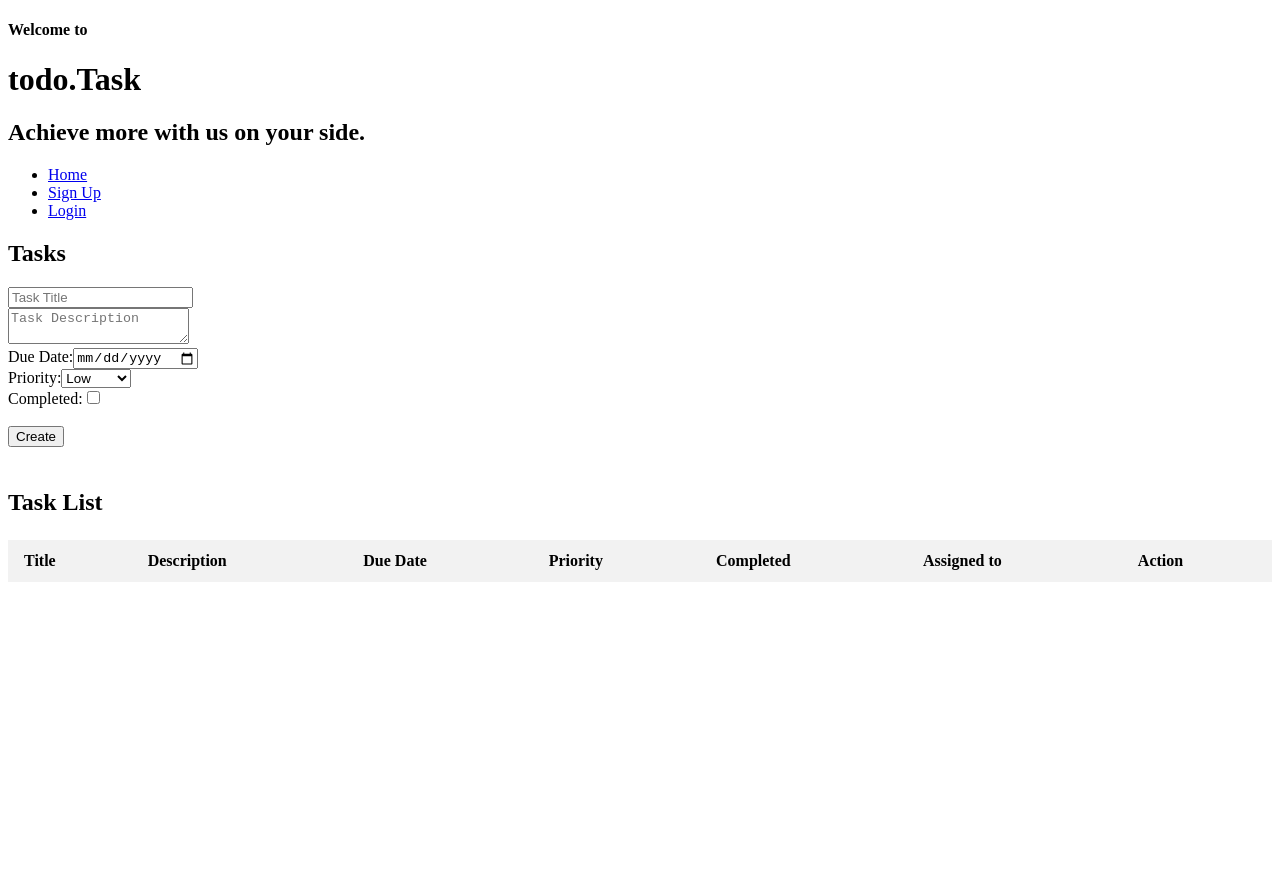
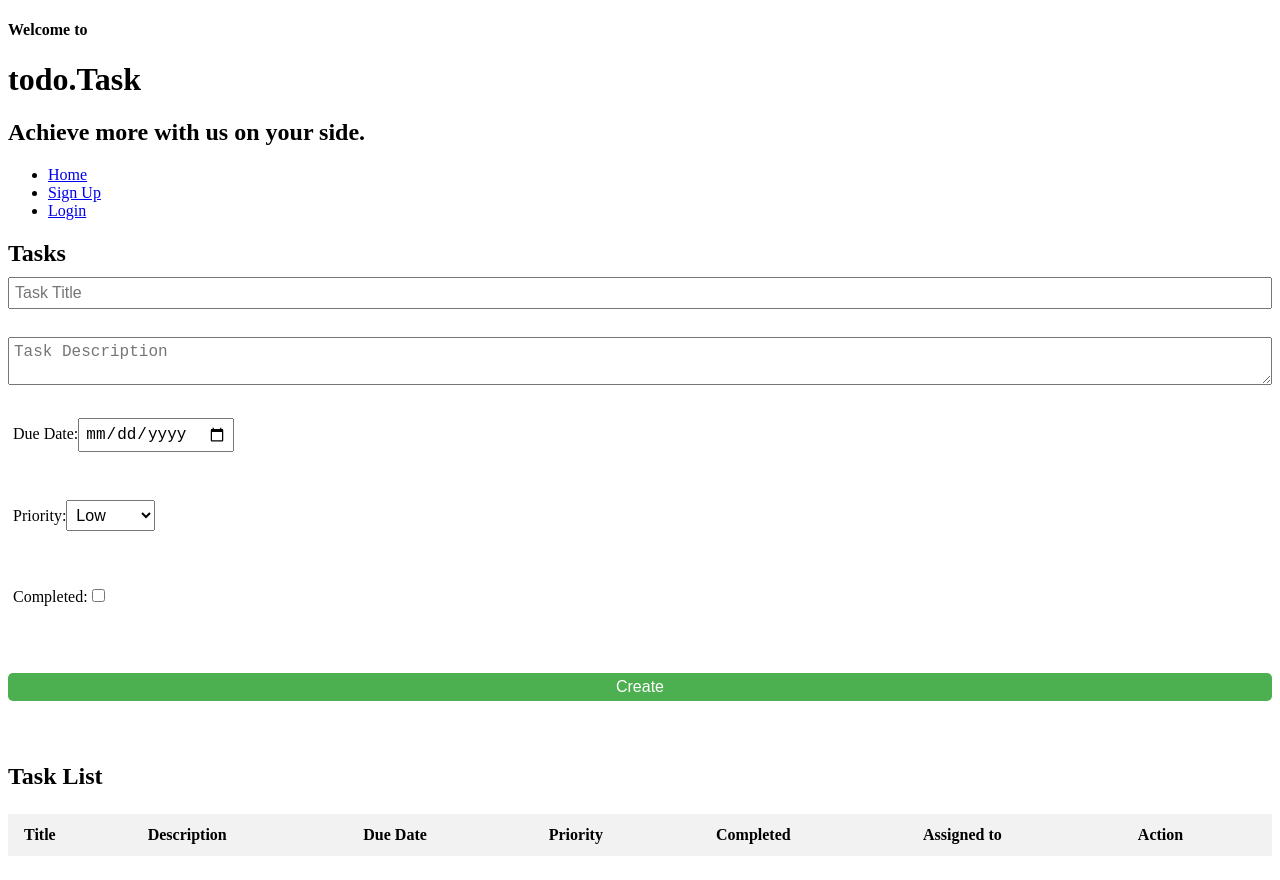
Before and after one commit to emmanuel-mukira/Group-2-Task-management-App, a React (Create React App) app: page / in a window 1280 px wide. Before the commit the page ends 800 px from the top, so only its background shows below. Built offline with nearby package versions, Linux system fonts and the light colour scheme; data requests are answered from the project's data file.

Commit message:
Feat:Form styling

```diff
--- a/src/components/Tasks.css
+++ b/src/components/Tasks.css
@@ -0,0 +1,50 @@
+.tasks-title {
+    font-size: 24px;
+    margin-bottom: 10px;
+  }
+
+  .tasks-form {
+    display: flex;
+    flex-direction: column;
+    margin-bottom: 20px;
+  }
+
+  .tasks-form input,
+  .tasks-form textarea,
+  .tasks-form select,
+  .tasks-form label {
+    margin-bottom: 10px;
+    font-size: 16px;
+    padding: 5px;
+  }
+
+  .tasks-form input[type="checkbox"] {
+    margin-top: 10px;
+  }
+
+  .tasks-form button[type="submit"],
+  .tasks-form button[type="button"] {
+    margin-top: 10px;
+    padding: 5px 10px;
+    font-size: 16px;
+    background-color: #4CAF50;
+    color: white;
+    border: none;
+    border-radius: 5px;
+    cursor: pointer;
+  }
+
+  .tasks-form button[type="submit"]:hover,
+  .tasks-form button[type="button"]:hover {
+    background-color: #3e8e41;
+  }
+
+  .tasks-form button[type="submit"]:disabled {
+    background-color: #ddd;
+    color: #aaa;
+    cursor: not-allowed;
+  }
+
+  .tasks-form button[type="submit"]:disabled:hover {
+    background-color: #ddd;
+  }
--- a/src/components/Tasks.js
+++ b/src/components/Tasks.js
@@ -1,6 +1,6 @@
 import React, { useState, useEffect } from 'react';
 import TaskDisplay from './TaskDisplay';
-
+import "./Tasks.css";
 function Task({ userId , onTaskCreated,username }) {
   const [tasks, setTasks] = useState([]);
   const [editingTask, setEditingTask] = useState(null);
```
